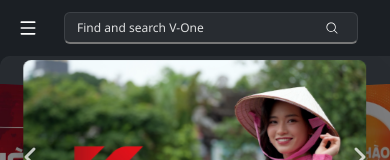
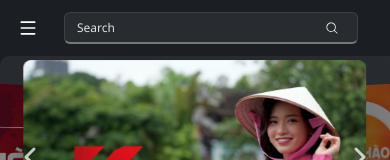
Before and after one commit to ItsAxolotlXD/fluent-test, a React (Vite) app: page / in a window 390 px wide. Shown: the top 160 px of the page. Built offline with nearby package versions, Linux system fonts and the light colour scheme.

Commit message:
feat: add useIsMobile hook and responsive search input
Update search placeholders in TopBar and ImmersiveSearch to show "Search" on mobile devices for improved UI readability.

```diff
--- a/src/components/TopBar.tsx
+++ b/src/components/TopBar.tsx
@@ -9,6 +9,7 @@ import {
 } from './FluentIcons';
 import { motion, AnimatePresence } from 'motion/react';
 import { useSettings } from '../hooks/useSettings';
+import { useIsMobile } from '../hooks/useIsMobile';
 import { Channel, NewsArticle } from '../types';
 import { NEWS_DATA } from '../data/news';
 
@@ -80,6 +81,7 @@ export const TopBar: React.FC<TopBarProps> = ({
   onDismissUnsavedTooltip = () => {}
 }) => {
   const { settings, hasChanges, applyDraftSettings } = useSettings();
+  const isMobile = useIsMobile();
   const [logoError, setLogoError] = useState(false);
   const [searchQuery, setSearchQuery] = useState('');
   const [isSearchFlyoutOpen, setIsSearchFlyoutOpen] = useState(false);
@@ -378,7 +380,7 @@ export const TopBar: React.FC<TopBarProps> = ({
                   setIsSearchFlyoutOpen(true);
                 }}
                 onFocus={() => setIsSearchFlyoutOpen(true)}
-                placeholder="Find and search V-One"
+                placeholder={isMobile ? "Search" : "Find and search"}
                 className="w-full bg-transparent text-xs sm:text-[13px] text-[#111827] dark:text-white placeholder-[#71717a] dark:placeholder-white outline-none border-none py-1 pr-6 no-fluent-line"
               />
               {searchQuery ? (
--- /dev/null
+++ b/src/hooks/useIsMobile.ts
@@ -0,0 +1,22 @@
+import { useState, useEffect } from 'react';
+
+export function useIsMobile(breakpoint = 768): boolean {
+  const [isMobile, setIsMobile] = useState<boolean>(() => {
+    if (typeof window === 'undefined') return false;
+    return window.innerWidth < breakpoint;
+  });
+
+  useEffect(() => {
+    if (typeof window === 'undefined') return;
+
+    const updateMatch = () => {
+      setIsMobile(window.innerWidth < breakpoint);
+    };
+
+    updateMatch();
+    window.addEventListener('resize', updateMatch);
+    return () => window.removeEventListener('resize', updateMatch);
+  }, [breakpoint]);
+
+  return isMobile;
+}
--- a/src/pages/ImmersiveSearch.tsx
+++ b/src/pages/ImmersiveSearch.tsx
@@ -19,6 +19,7 @@ import { Channel, NewsArticle } from '../types';
 import { CategoryIcon } from '../components/CategoryIcon';
 import { searchEpgSchedule, EpgSearchResultItem } from '../services/epgService';
 import { SpinningRing } from '../components/SpinningRing';
+import { useIsMobile } from '../hooks/useIsMobile';
 
 
 interface ImmersiveSearchProps {
@@ -167,6 +168,7 @@ export const ImmersiveSearch: React.FC<ImmersiveSearchProps> = ({
   onSelectChannel,
   onClose,
 }) => {
+  const isMobile = useIsMobile();
   const [query, setQuery] = useState(() => {
     try {
       const params = new URLSearchParams(window.location.search);
@@ -300,7 +302,7 @@ export const ImmersiveSearch: React.FC<ImmersiveSearchProps> = ({
               type="text"
               value={query}
               onChange={(e) => setQuery(e.target.value)}
-              placeholder="Find and search V-One"
+              placeholder={isMobile ? "Search" : "Find and search"}
               className="w-full bg-transparent text-xs sm:text-[13.5px] text-[#111827] dark:text-white placeholder-[#71717a] dark:placeholder-white outline-none border-none py-1 pr-7 no-fluent-line"
             />
             {query ? (
```
